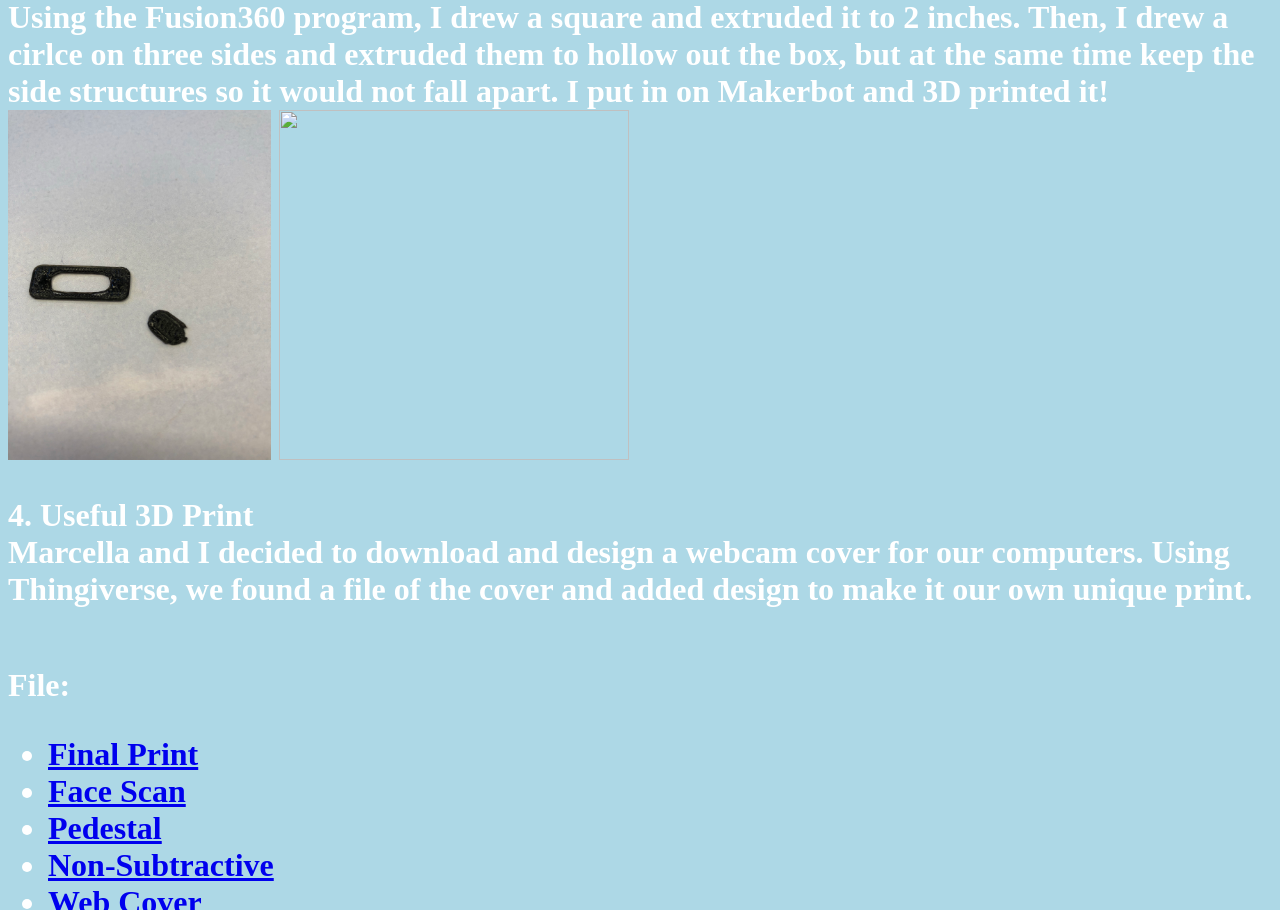
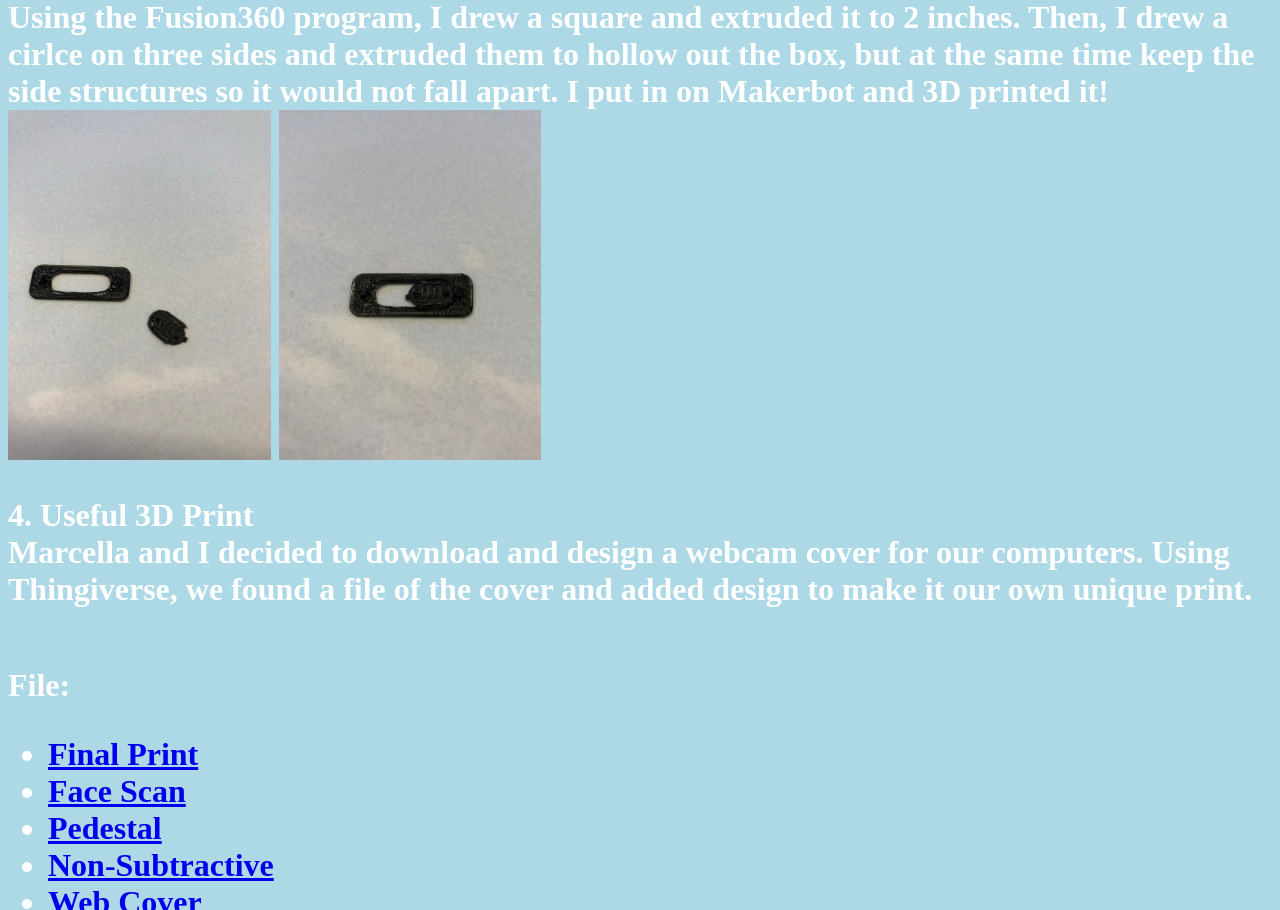
Before and after one commit to wrafab/corlm, a plain HTML site: page r5.html in a window 1280 px wide. Shown: the part 1311-2221 px from the top of the page. Drawn offline with Linux system fonts and the light colour scheme.

Commit message:
Update r5.html

```diff
--- a/r5.html
+++ b/r5.html
@@ -40,7 +40,7 @@ The next thing I created was my head on a pedestal. First, I had someone else sc
 <br>
 Using the Fusion360 program, I drew a square and extruded it to 2 inches. Then, I drew a cirlce on three sides and extruded them to hollow out the box, but at the same time keep the side structures so it would not fall apart. I put in on Makerbot and 3D printed it!
 <img src="IMG_7633.jpg" widith="350" height="350" align="center">
-<img src="IMG-.JPG" widith="350" height="350" align="center">
+<img src="IMG_0281.jpg" widith="350" height="350" align="center">
 <br>
 <br>
 4. Useful 3D Print
```
